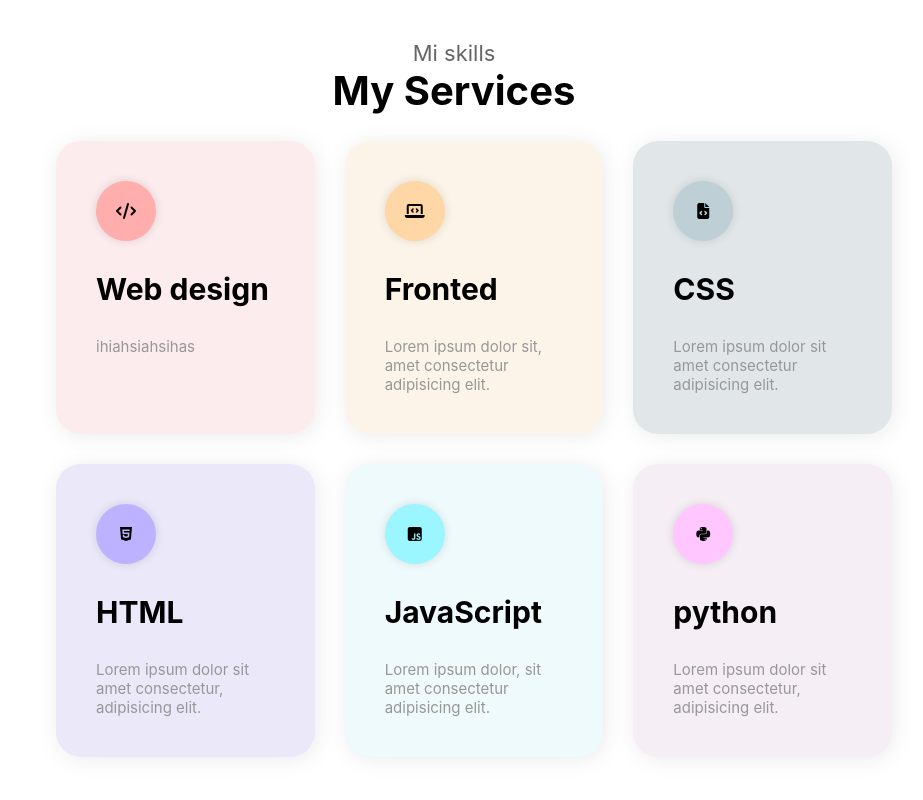
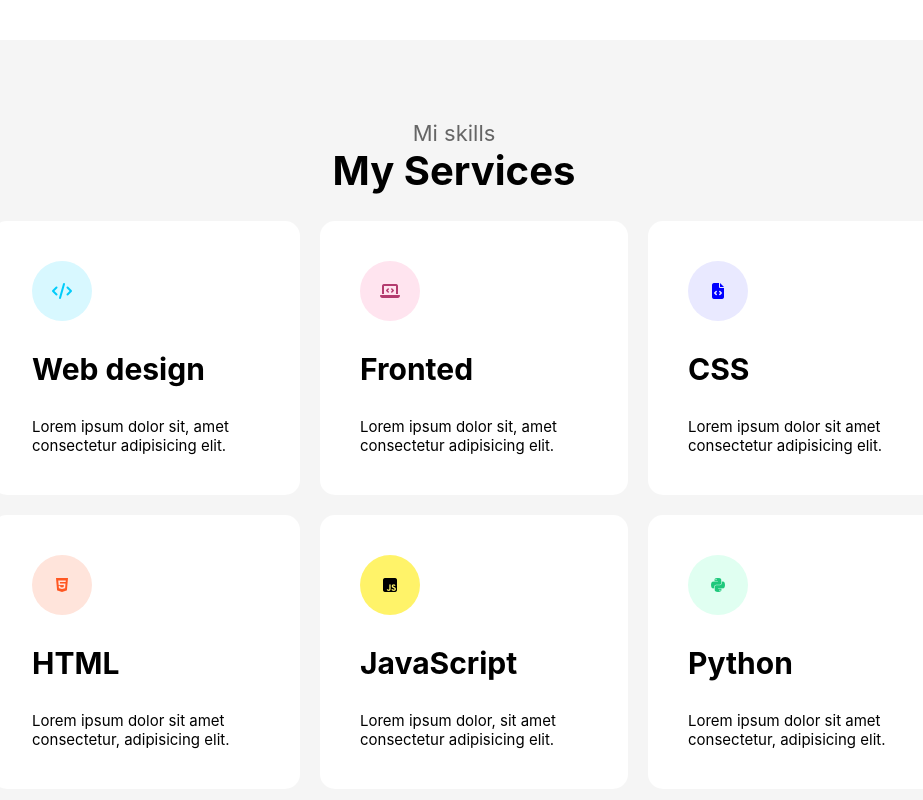
Before and after one commit to noermorales98/portfolio, a plain HTML site: page index.html in a window 1280 px wide. Shown: the part 800-1600 px from the top of the page, without its empty margins (186-1109 px from the left). Drawn offline with Linux system fonts and the light colour scheme.

Commit message:
new design

```diff
--- a/css/home.css
+++ b/css/home.css
@@ -11,6 +11,7 @@
     margin: auto;
     display: inline-flex;
     align-items: center;
+    padding-bottom: 10vh;
 }
 
 .seccion1 p {
@@ -97,7 +98,7 @@
 /*seccion2*/
 
 .seccion2 {
-    width: 70%;
+    width: 80%;
     height: 100vh;
     margin: auto;
     padding-bottom: 50px;
@@ -119,18 +120,36 @@
 .skills ul {
     display: grid;
     grid-template-columns: repeat(3, 1fr);
-    grid-gap: 10px;
+    grid-gap: 0px;
     grid-auto-rows: minmax(100px, auto);
+    color: black;
 }
 
+
+.skills p {
+    color: black;
+}
+
+
 .skills li {
-    background-color: aliceblue;
+    background-color: white!important;
     padding: 40px 40px;
     margin: 10px;
-    border-radius: 25px;
+    border-radius: 15px;
     list-style-type: none;
-    box-shadow: 2px 2px 20px #84848429;
+    /* box-shadow: 2px 2px 20px #84848429; */
 }
+
+/* #javascript:hover{
+    background: #ffeb00!important;
+    box-shadow: 2px 2px 100px #ffea0089!important;
+}
+
+#html:hover{
+    background: #ff5722!important;
+    color: white!important;
+} */
+
 
 .icon {
     padding: 20px;
@@ -139,7 +158,8 @@
     height: 20px;
     display: block;
     text-align: center;
-    box-shadow: 0px 0px 8px 1px #0000001a;
+    color: white;
+    /* box-shadow: 0px 0px 8px 1px #0000001a; */
 }
 
 @media screen and (max-width:799px) {
--- a/index.html
+++ b/index.html
@@ -62,7 +62,7 @@
             </div>
         </div>
     </section>
-    <seccion class="container">
+    <seccion class="container flex" style="background: whitesmoke;">
         <div class="seccion2" style="margin-top: 10vh;">
             <div class="info" id="services">
                 <p>Mi skills</p>
@@ -70,42 +70,44 @@
             </div>
             <div class="skills">
                 <ul>
-                    <li style="background: #fceced;">
-                        <span class="icon" style="background:#ffadad;">
+                    <li id="web-design">
+                        <span class="icon" style="background: #d8f8ff; color: #01ccfa;">
                             <i class="fa-solid fa-code"></i>
                         </span>
                         <h3>Web design</h3>
-                        <p>ihiahsiahsihas</p>
+                        <p>Lorem ipsum dolor sit, amet consectetur adipisicing elit.
+                        </p>
                     </li>
-                    <li style="background: #fdf4e9;">
-                        <span class="icon" style="background: #ffd6a5;"><i class="fa-solid fa-laptop-code"></i></span>
+                    <li id="fronted">
+                        <span class="icon" style="background: #ffe4ef;color: #b43c6f;"><i class="fa-solid fa-laptop-code"></i></span>
                         <h3>Fronted</h3>
                         <p>Lorem ipsum dolor sit, amet consectetur adipisicing elit.</p>
                     </li>
                     <li style="background: #e1e7e9;">
-                        <span class="icon" style="background: #bed0d6;">
+                        <span class="icon" style="background: #e9e9ff;color: blue;">
                             <i class="fa-solid fa-file-code"></i>
                         </span>
                         <h3>CSS</h3>
                         <p>Lorem ipsum dolor sit amet consectetur adipisicing elit.</p>
                     </li>
-                    <li style="background: #ebe8fa;">
-                        <span class="icon" style="background: #bdb2ff;">
+                    <li style="background: #ebe8fa;" id="html">
+                        <span class="icon" style="background: #ffe4db;color: #ff5722;">
                             <i class="fa-brands fa-html5"></i>
                         </span>
                         <h3>HTML
                         </h3>
                         <p>Lorem ipsum dolor sit amet consectetur, adipisicing elit.</p>
                     </li>
-                    <li style="background: #eefafb;">
-                        <span class="icon" style="background:#9bf6ff"><i class="fa-brands fa-square-js"></i></span>
+                    <li style="background: #eefafb;" id="javascript">
+                        <span class="icon" style="background:#ffea0096; color: black"><i
+                                class="fa-brands fa-square-js"></i></span>
                         <h3>JavaScript</h3>
                         <p>Lorem ipsum dolor, sit amet consectetur adipisicing elit.</p>
                     </li>
-                    <li style="background: #f5eef5;"><span class="icon" style="background: #ffc6ff;"><i
+                    <li style="background: #f5eef5;"><span class="icon" style="background: #e0fff1;color: #1ec87b;"><i
                                 class="fa-brands fa-python"></i>
                         </span>
-                        <h3>python</h3>
+                        <h3>Python</h3>
                         <p>Lorem ipsum dolor sit amet consectetur, adipisicing elit.</p>
                     </li>
                 </ul>
@@ -185,7 +187,8 @@
                             </span>
                             <span class="">
                                 <h3>GAC</h3>
-                                <p>Gestor de Ambiente Controlado (Controlled Environment Manager) is an application that obtains data from
+                                <p>Gestor de Ambiente Controlado (Controlled Environment Manager) is an application that
+                                    obtains data from
                                     modules installed on an Arduino board</p>
                             </span>
                             <span class="tags">
```
